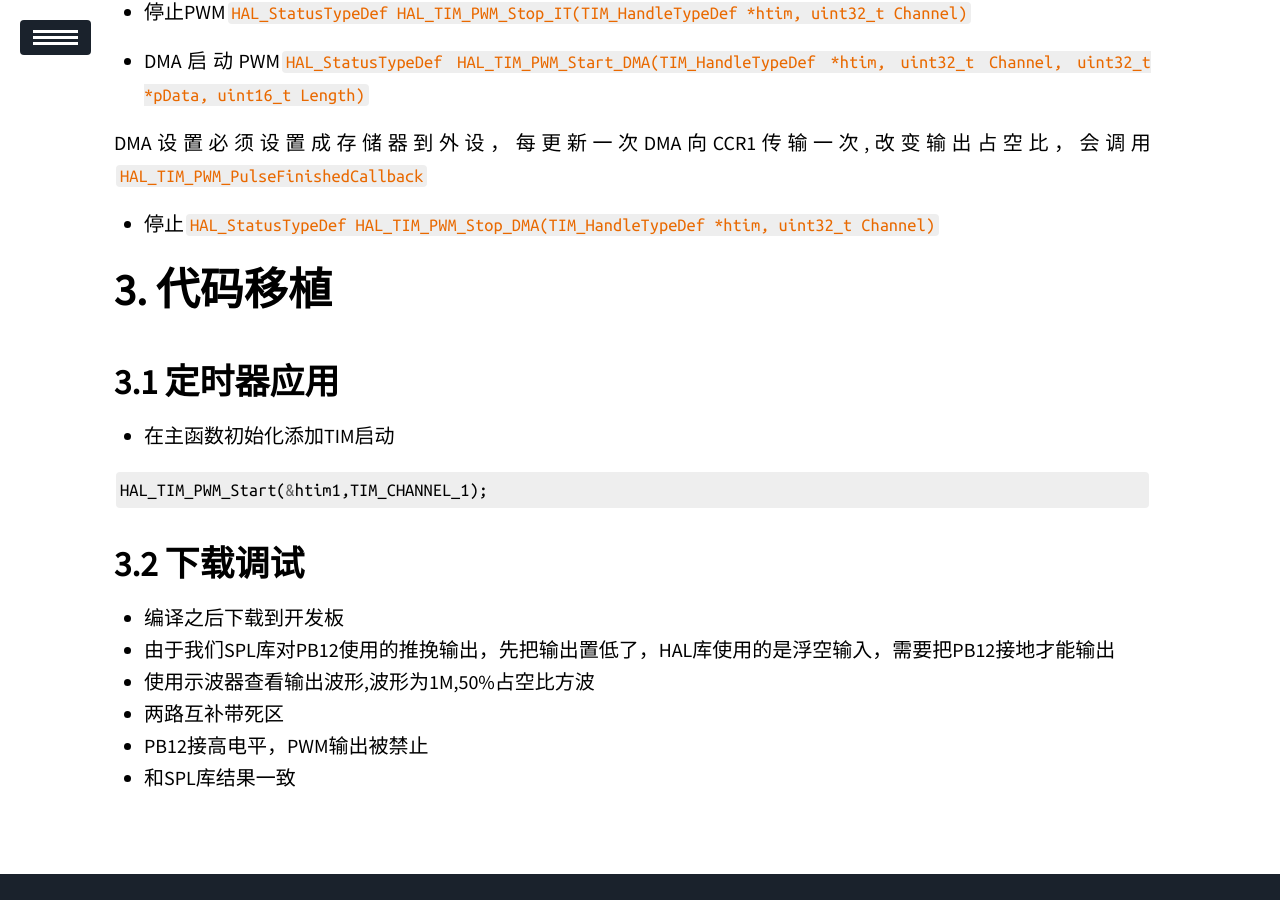
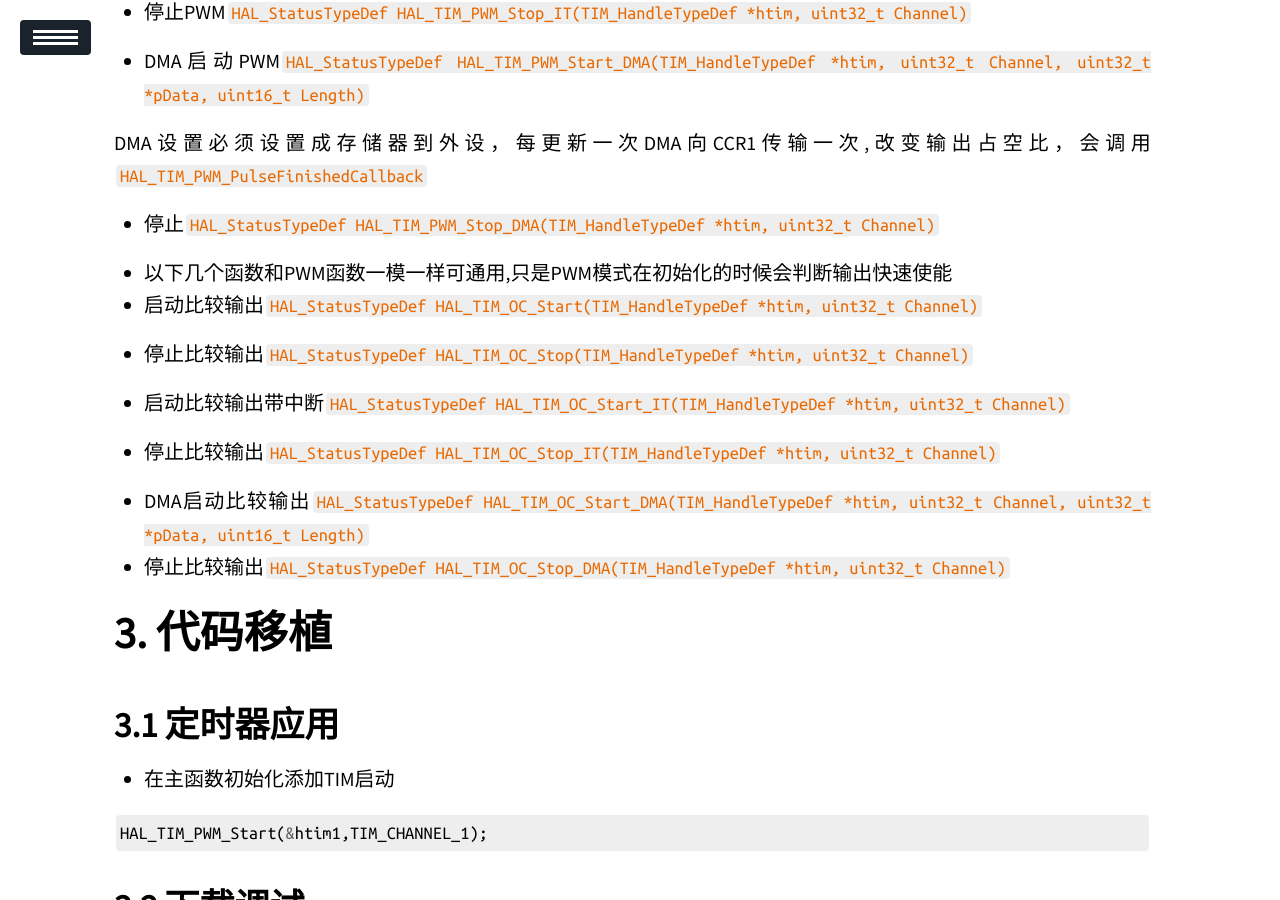
Before and after one commit to ZhaoYandong00/zhaoyandong00.github.io, a Jekyll site: the page built from _posts/STM32/2020-08-18-STM32-HAL-TIM-ADVANCE-PWM.md, in a window 1280 px wide and 900 px high, scrolled down 8964 px. Built offline with Jekyll 4.4.1, drawn with Linux system fonts in a browser that asks for light colours; comment, search, counter and statistics services are not loaded.

```diff
--- a/_posts/STM32/2020-08-18-STM32-HAL-TIM-ADVANCE-PWM.md
+++ b/_posts/STM32/2020-08-18-STM32-HAL-TIM-ADVANCE-PWM.md
@@ -301,6 +301,18 @@ typedef struct
 DMA设置必须设置成存储器到外设，每更新一次DMA向CCR1传输一次,改变输出占空比，会调用`HAL_TIM_PWM_PulseFinishedCallback`
 - 停止`HAL_StatusTypeDef HAL_TIM_PWM_Stop_DMA(TIM_HandleTypeDef *htim, uint32_t Channel)`
 
+- 以下几个函数和PWM函数一模一样可通用,只是PWM模式在初始化的时候会判断输出快速使能
+- 启动比较输出`HAL_StatusTypeDef HAL_TIM_OC_Start(TIM_HandleTypeDef *htim, uint32_t Channel)`
+- 停止比较输出`HAL_StatusTypeDef HAL_TIM_OC_Stop(TIM_HandleTypeDef *htim, uint32_t Channel)`
+
+- 启动比较输出带中断`HAL_StatusTypeDef HAL_TIM_OC_Start_IT(TIM_HandleTypeDef *htim, uint32_t Channel)`
+- 停止比较输出`HAL_StatusTypeDef HAL_TIM_OC_Stop_IT(TIM_HandleTypeDef *htim, uint32_t Channel)`
+
+- DMA启动比较输出`HAL_StatusTypeDef HAL_TIM_OC_Start_DMA(TIM_HandleTypeDef *htim, uint32_t Channel, uint32_t *pData, uint16_t Length)`
+- 停止比较输出`HAL_StatusTypeDef HAL_TIM_OC_Stop_DMA(TIM_HandleTypeDef *htim, uint32_t Channel)`
+
+
+
 # 代码移植
 ## 定时器应用
 - 在主函数初始化添加TIM启动
```
Also changed, not shown: _posts/STM32/2020-08-17-STM32-HAL-ADC-DMA.md (+1 -1 lines), _posts/STM32/2020-08-19-STM32-HAL-TIM-ADC.md (added, +76 -0 lines).
